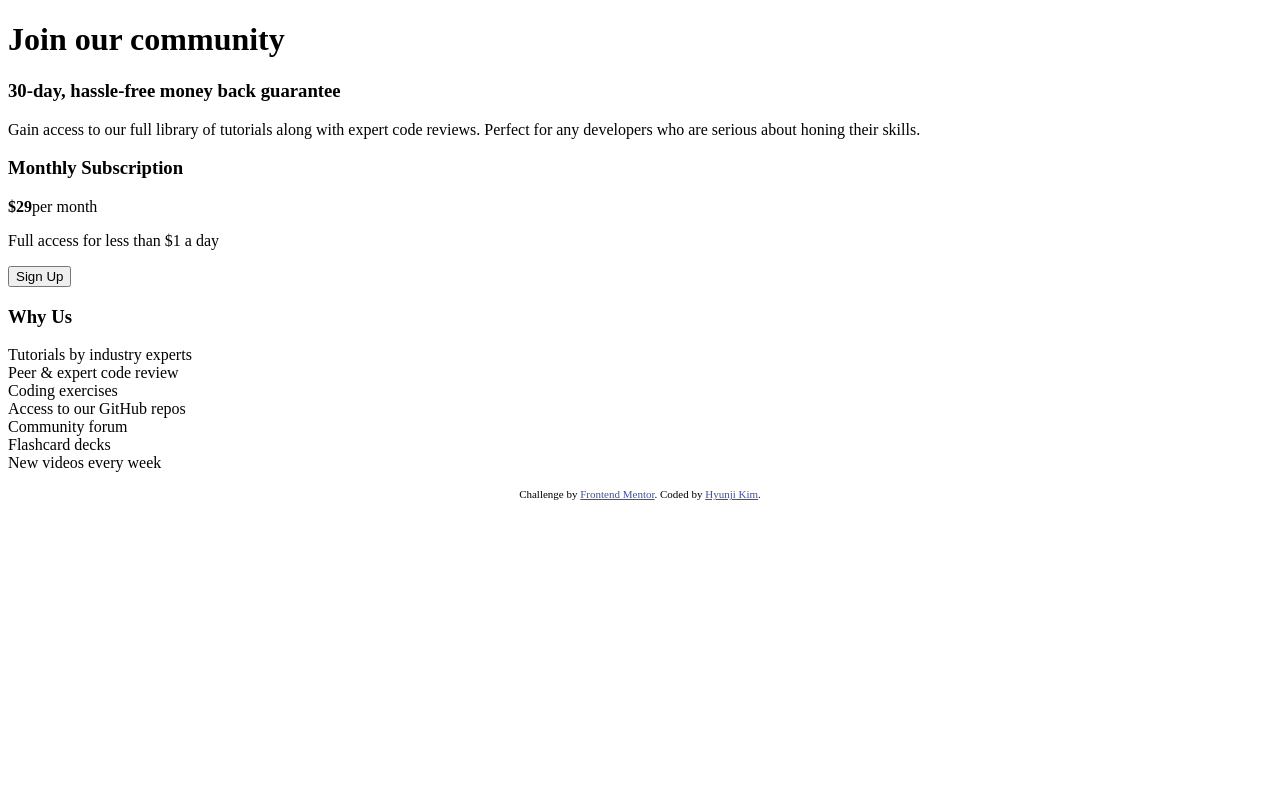
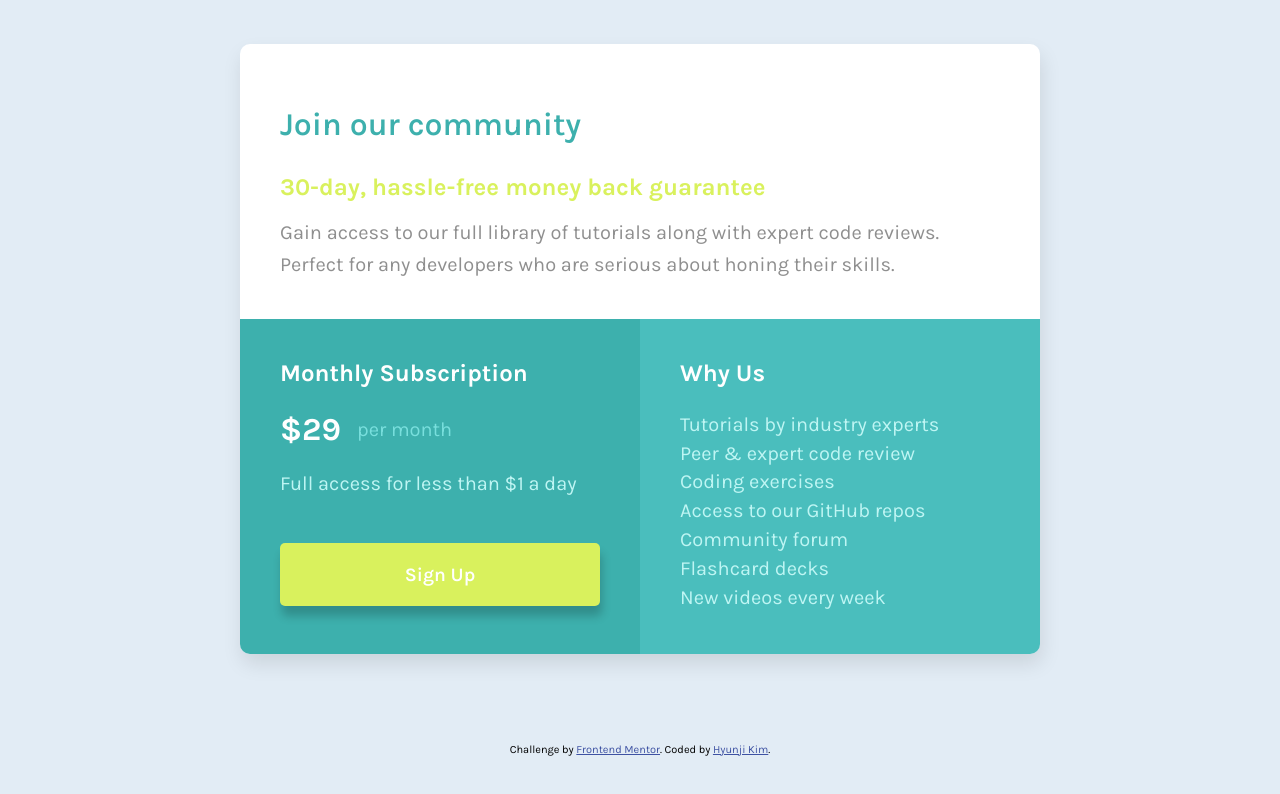
Before and after one commit to creativehkim/single-price-grid-component, a plain HTML site: page index.html in a window 1280 px wide. Drawn offline with Linux system fonts and the light colour scheme.

Commit message:
CSS added

```diff
--- a/index.html
+++ b/index.html
@@ -7,7 +7,7 @@
   <!-- displays site properly based on user's device -->
 
   <link rel="icon" type="image/png" sizes="32x32" href="./images/favicon-32x32.png">
-
+  <link rel="stylesheet" href="style.css">
   <title>Frontend Mentor | Single Price Grid Component</title>
 
   <!-- Feel free to remove these styles or customise in your own stylesheet 👍 -->
@@ -25,16 +25,16 @@
 
 <body>
 
-  <div class="wrapper">
+  <div id="wrapper">
     <div id="intro" class="container">
       <h1>Join our community</h1>
       <h3>30-day, hassle-free money back guarantee</h3>
-      <p>Gain access to our full library of tutorials along with expert code reviews.
+      <p>Gain access to our full library of tutorials along with expert code reviews.<br>
         Perfect for any developers who are serious about honing their skills.</p>
     </div>
     <div id="signup" class="container">
       <h3>Monthly Subscription</h3>
-      <p class="price"><strong>&dollar;29</strong>per month</p>
+      <p class="price"><strong>&dollar;29</strong> per month</p>
       <p> Full access for less than &dollar;1 a day</p>
       <button class="signup__btn">Sign Up</button>
     </div>
@@ -60,6 +60,7 @@
       Coded by <a href="#">Hyunji Kim</a>.
     </p>
   </footer>
+
 </body>
 
 </html>
--- /dev/null
+++ b/style.css
@@ -0,0 +1,133 @@
+@import url('https://fonts.googleapis.com/css2?family=Karla:wght@400;600;700&display=swap');
+:root {
+  --color-primary-green: #3db0ad;
+  --color-secondary-green: #d9f15d;
+  --color-light-green: #4abebd;
+  --color-white: #fff;
+}
+
+* {
+  box-sizing: border-box;
+}
+
+body {
+  background-color: #e2ecf5;
+  font-family: 'Karla', sans-serif;
+  width: 100vw;
+  height: 100vh;
+  display: grid;
+  justify-content: center;
+  align-items: center;
+  margin: 0 auto;
+}
+
+h1 {
+  font-weight: 600;
+}
+
+h3 {
+  font-size: 1.5rem;
+  font-weight: 700;
+  margin: 0;
+}
+
+p {
+  font-size: 20px;
+  margin: 0;
+}
+
+#wrapper {
+  max-width: 100%;
+  width: 800px;
+  margin: 0;
+  overflow: hidden;
+  border-radius: 10px;
+  box-shadow: 2px 10px 20px rgba(0, 0, 0, 0.1);
+  display: grid;
+  grid-template-columns: repeat(2, 1fr);
+  grid-template-rows: 45% 55%;
+  grid-template-areas:
+    'intro intro'
+    'signup whyus';
+}
+
+.container {
+  padding: 2.5rem;
+  color: var(--color-white);
+}
+
+#intro {
+  background-color: var(--color-white);
+  grid-area: intro;
+  color: #8f8f8f;
+}
+
+#intro h1 {
+  color: var(--color-primary-green);
+}
+
+#intro h3 {
+  color: var(--color-secondary-green);
+  margin-top: 30px;
+}
+
+#intro p {
+  line-height: 2rem;
+  margin-top: 1rem;
+}
+
+#signup {
+  background-color: var(--color-primary-green);
+  grid-area: signup;
+  position: relative;
+}
+
+#signup h3 {
+  margin-bottom: 1.5rem;
+}
+
+#signup p {
+  color: #bef5f3;
+  margin-bottom: 1.5rem;
+}
+
+#signup .price {
+  color: #79dfdd;
+  display: flex;
+  align-items: center;
+}
+
+#signup .price strong {
+  color: #fff;
+  font-size: 2rem;
+  margin-right: 16px;
+}
+
+#signup .signup__btn {
+  background-color: var(--color-secondary-green);
+  color: var(--color-white);
+  font-family: inherit;
+  font-size: 1.2rem;
+  font-weight: 600;
+  width: 80%;
+  border: 0;
+  border-radius: 5px;
+  padding: 20px;
+  box-shadow: 2px 10px 10px rgba(0, 0, 0, 0.2);
+  position: absolute;
+  bottom: 3rem;
+}
+
+#whyus {
+  background-color: var(--color-light-green);
+  grid-area: whyus;
+}
+
+#whyus h3 {
+  margin-bottom: 1.5rem;
+}
+
+#whyus p {
+  color: #bef5f3;
+  line-height: 1.8rem;
+}
```
